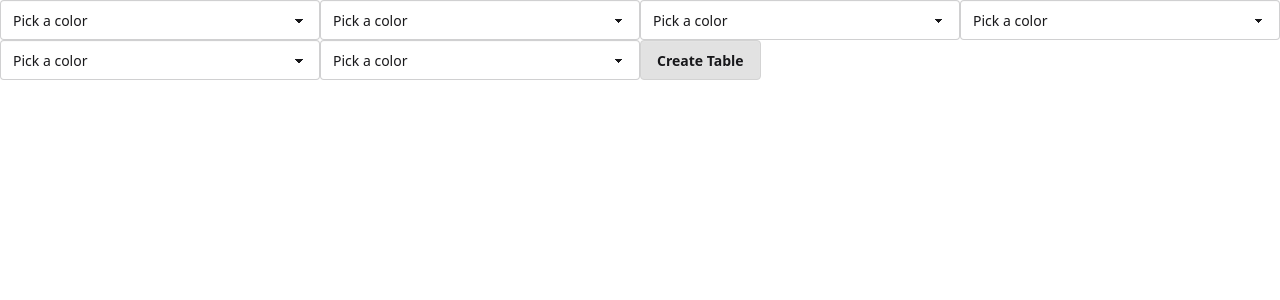
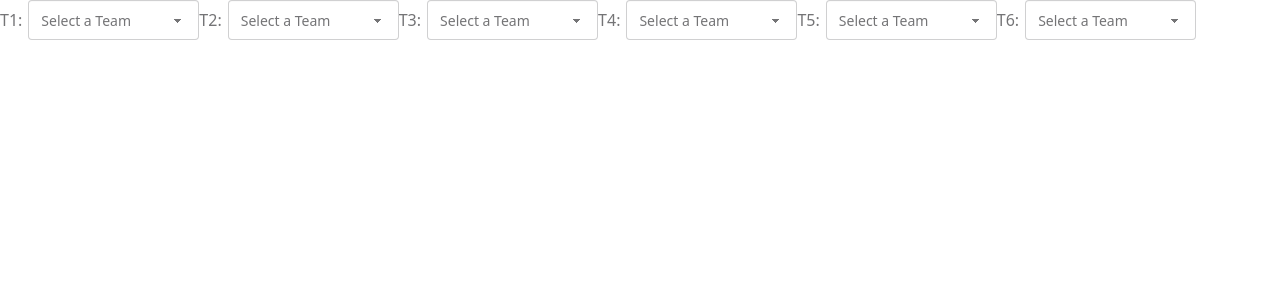
Before and after one commit to AAjayiB/Custom-League-Table, a React (Vite) app in the folder frontend/: page / in a window 1280 px wide. Shown: the top 300 px of the page. Built offline with nearby package versions, Linux system fonts and the light colour scheme.

Commit message:
basic team form completed

```diff
--- a/frontend/src/components/TeamForm.jsx
+++ b/frontend/src/components/TeamForm.jsx
@@ -2,15 +2,16 @@ import React from 'react'
 import { CLUBS } from '../assets/Clubs24-25'
 const TeamForm = ({id, matchParameters, setMatchParameters}) => {
   return (
-
-    <select defaultValue="Pick a color" className="select" id={id} name={id}
-    onChange={(e) => setMatchParameters({...matchParameters, [id]: e.target.value })}>
-        <option disabled={true}>Pick a color</option>
-        {CLUBS.map(club => (
-            <option> {club} </option>
+    <label className='label'>{id.toUpperCase()}:
+    <select defaultValue="Select a Team"  id={id} name={id}
+    onChange={(e) => setMatchParameters({...matchParameters, [id]: e.target.value })}
+    className="select">
+        <option disabled={true}>Select a Team</option>
+        {CLUBS.map((club,index) => (
+            <option value={club} key={index}>{club} </option>
         ))}
     </select>
-
+    </label>
   )
 }
 
--- a/frontend/src/pages/Home.jsx
+++ b/frontend/src/pages/Home.jsx
@@ -3,7 +3,9 @@ import LeagueTable from '../components/LeagueTable'
 import Header from '../components/Header'
 import TeamForm from '../components/TeamForm'
 import {useQuery} from '@tanstack/react-query'
-import { useNavigate } from 'react-router'
+import { Form, useNavigate } from 'react-router'
+import { getMatchData } from '../api/api'
+
 
 const Home = ({matchData, setMatchData}) => {
 
@@ -16,25 +18,31 @@ const Home = ({matchData, setMatchData}) => {
     t6:''
   })
 
-  const handleSubmit = (e) => {
+  const navigate = useNavigate()
+
+  const handleSubmit = async(e) => {
     e.preventDefault()
-    // navigate('/results')
-    console.log(matchParameters)
+    const data = await getMatchData(matchParameters)
+    setMatchData(data)
+    console.log(matchData)
+    navigate('/results')
+
   }
 
-  const navigate = useNavigate()
   return (
     <>
         {/* <Header />  */}
-        <form >
+        <div className=''>
+          <form method='get' >
             <TeamForm id={'t1'} matchParameters={matchParameters} setMatchParameters={setMatchParameters}/>
             <TeamForm id={'t2'} matchParameters={matchParameters} setMatchParameters={setMatchParameters}/>
             <TeamForm id={'t3'} matchParameters={matchParameters} setMatchParameters={setMatchParameters}/>
             <TeamForm id={'t4'} matchParameters={matchParameters} setMatchParameters={setMatchParameters}/>
             <TeamForm id={'t5'} matchParameters={matchParameters} setMatchParameters={setMatchParameters}/>
             <TeamForm id={'t6'} matchParameters={matchParameters} setMatchParameters={setMatchParameters}/>
-          <button type='submit' className='btn btn-active' onClick={handleSubmit}>Create Table</button>
+            {/* <button type='submit' className='btn btn-active' onClick={handleSubmit}>Create Table</button> */}
           </form>
+        </div>
     </>
   )
 }
```
Lines whose indentation alone changed are shown as unchanged.
